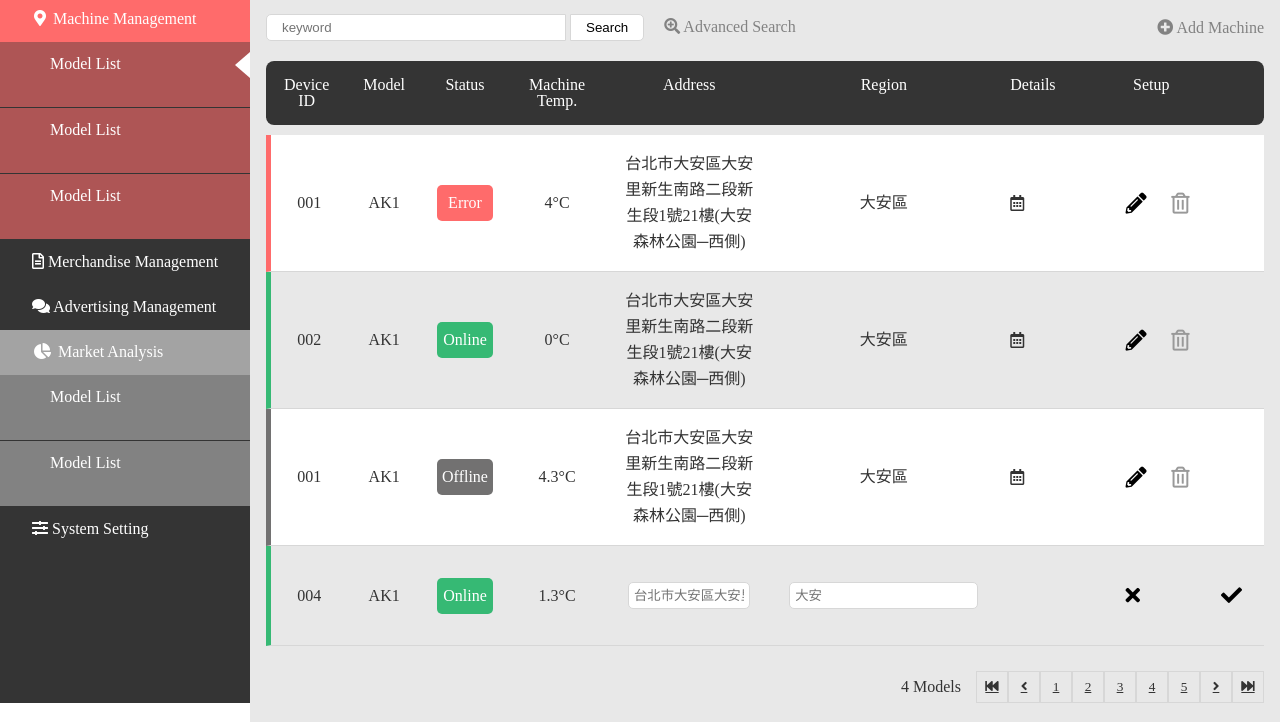
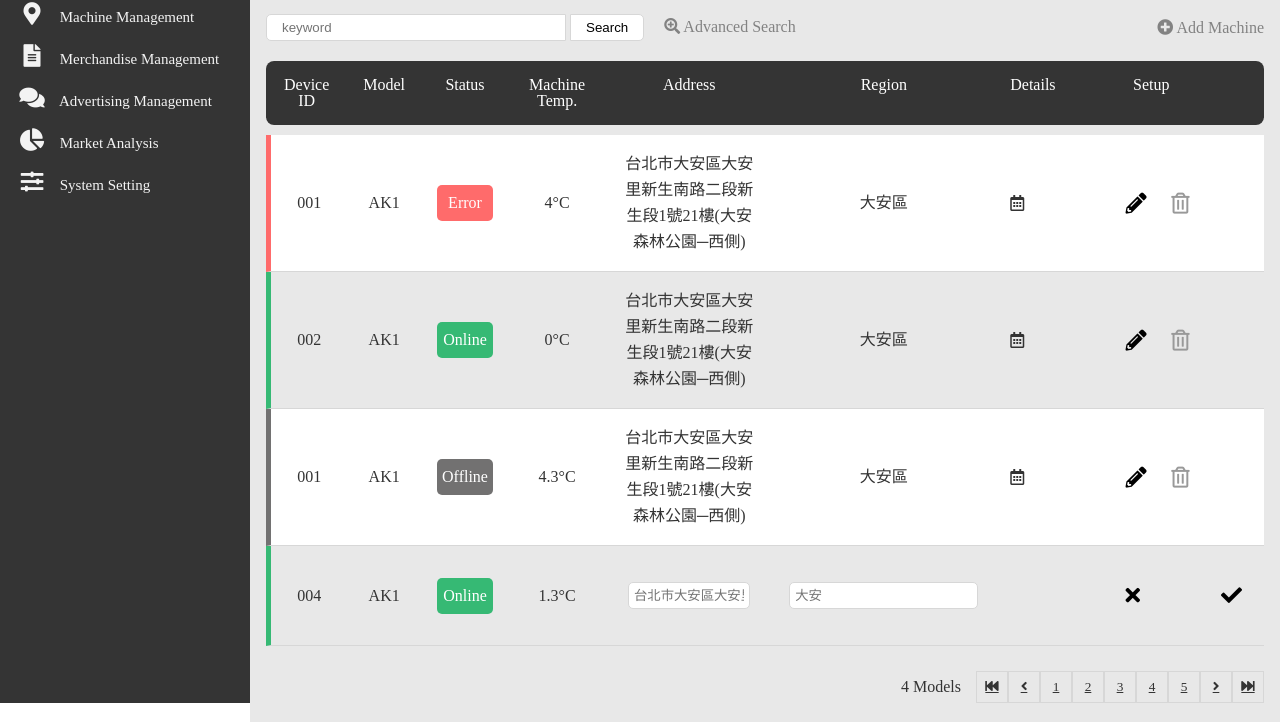
Before and after one commit to WengAndy/Front-End-Tranning, a website built with webpack: page week3_Integration/src/index.html in a window 1280 px wide. Shown: the part 137-859 px from the top of the page. Built offline with nearby package versions, Linux system fonts and the light colour scheme.

Commit message:
update integration menu function

```diff
--- a/week3_Integration/src/css/styles.scss
+++ b/week3_Integration/src/css/styles.scss
@@ -40,9 +40,6 @@ $disable: #999;
   background-color: transparent;
 }
 
-
-
-
 #container {
   display: flex;
 
@@ -51,59 +48,75 @@ $disable: #999;
       color: $whiteText;
       background: $menuBackGround;
       line-height: 2.8;
-
       .logo {
           text-align: center;
-    }
-
-    .list {
-      padding-left: 2em;
-    }
-
-    .active-lv1{
-      background: $primaryRed;
-      i {
-        padding-left: 34px;
-      }
-
-      span {
-        padding-left: 3px;
+          font-size: 13pt;
+          font-weight: bold;
+          text-align: center;
+          a {
+              color: #f3f3f3;
           }
       }
 
-    .active-lv2{
-      height: 65px;
-      background: $activity-color;
-      padding-left: 50px;
+      a {
+          color: $activity-color;
+          line-height: 60px;
+      }
+      .list {
+          color: #f3f3f3;
+          font-size: 15px;
+          background: #343434;
+          &:hover {
+              background: $hover-lv2-color;
+              a {
+                  color: $whiteText;
+              }
+              .menuTitle {
+                  background: $hover-color;
+              }
+              .subName {
+                  a {
+                      display: block;
+                  }
+              }
+          }
+          i {
+              width: 28px;
+              text-align: center;
+              font-size: 17pt;
+              margin: 0 10px 0 0;
+          }
+          .menuTitle {
+              padding-left: 18px;
+          }
+          .subName {
+              a {
+                  display: none;
+                  position: relative;
+                  padding: 0 0 0 58px;
                   border-bottom: 1px solid $menuBackGround;
-    }
-
-    .select {
+                  &.focus {
+                      &:after {
                           position: absolute;
                           border-top: 13px solid hsla(0, 0, 0, 0);
                           border-bottom: 13px solid hsla(0, 0, 0, 0);
                           border-right: 15px solid $whiteText;
-      height: 0;
-      margin: -35px 0 0 185px;
-    }
-
-    .hover-lv1{
-      display: block;
-      background: $hover-color;
-      i {
-        padding-left: 34px;
-      }
-
-      span {
-        padding-left: 3px;
+                          margin: 18px 0 0 104px;
+                          content: '';
                       }
                   }
-
-    .hover-lv2 {
-      height: 65px;
-      background: $hover-lv2-color;
-      padding-left: 50px;
-      border-bottom: 1px solid $menuBackGround;
+              }
+          }
+          &.active {
+              background: $activity-color;
+              a {
+                  display: block;
+                  color: $whiteText;
+              }
+              .menuTitle {
+                  background: $primaryRed;
+              }
+          }
       }
   }
 
--- /dev/null
+++ b/week3_Integration/src/data/menuData.js
@@ -0,0 +1,131 @@
+const menuData = [
+  {
+    id: 1,
+    menuName: 'Dealer Management',
+    icon: 'fas fa-clipboard',
+    subMenu: [
+      {
+        subId: 1,
+        subMenuName: 'Model List',
+      },
+      {
+        subId: 2,
+        subMenuName: 'Model List',
+      },
+      {
+        subId: 3,
+        subMenuName: 'Model List',
+      },
+    ],
+  }, {
+    id: 2,
+    menuName: 'User Management',
+    icon: 'fas fa-user',
+    subMenu: [
+      {
+        subId: 4,
+        subMenuName: 'Model List',
+      },
+      {
+        subId: 5,
+        subMenuName: 'Model List',
+      },
+      {
+        subId: 6,
+        subMenuName: 'Model List',
+      },
+    ],
+  }, {
+    id: 3,
+    menuName: 'Machine Management',
+    icon: 'fas fa-map-marker-alt',
+    subMenu: [
+      {
+        subId: 7,
+        subMenuName: 'Model List',
+      },
+      {
+        subId: 8,
+        subMenuName: 'Model List',
+      },
+      {
+        subId: 9,
+        subMenuName: 'Model List',
+      },
+    ],
+  }, {
+    id: 4,
+    menuName: 'Merchandise Management',
+    icon: 'far fa-file-alt',
+    subMenu: [
+      {
+        subId: 10,
+        subMenuName: 'Model List',
+      },
+      {
+        subId: 11,
+        subMenuName: 'Model List',
+      },
+      {
+        subId: 12,
+        subMenuName: 'Model List',
+      },
+    ],
+  }, {
+    id: 5,
+    menuName: 'Advertising Management',
+    icon: 'far fa-comments',
+    subMenu: [
+      {
+        subId: 13,
+        subMenuName: 'Model List',
+      },
+      {
+        subId: 14,
+        subMenuName: 'Model List',
+      },
+      {
+        subId: 15,
+        subMenuName: 'Model List',
+      },
+    ],
+  }, {
+    id: 6,
+    menuName: 'Market Analysis',
+    icon: 'fas fa-chart-pie',
+    subMenu: [
+      {
+        subId: 16,
+        subMenuName: 'Model List',
+      },
+      {
+        subId: 17,
+        subMenuName: 'Model List',
+      },
+      {
+        subId: 18,
+        subMenuName: 'Model List',
+      },
+    ],
+  }, {
+    id: 7,
+    menuName: 'System Setting',
+    icon: 'fas fa-sliders-h',
+    subMenu: [
+      {
+        subId: 19,
+        subMenuName: 'Model List',
+      },
+      {
+        subId: 20,
+        subMenuName: 'Model List',
+      },
+      {
+        subId: 21,
+        subMenuName: 'Model List',
+      },
+    ],
+  },
+];
+
+module.exports = menuData;
--- a/week3_Integration/src/index.html
+++ b/week3_Integration/src/index.html
@@ -10,44 +10,25 @@
     <div id="container">
         <nav id="menu">
             <h1 class="logo">IVM LOGO</h1>
-            <div class="list">
-                <i class="fas fa-calendar-check"></i>
-                <span>Dealer Management</span>
-            </div>
-            <div class="list">
-                <i class="far fa-user"></i>
-                <span>User Management</span>
-            </div>
-            <div class="active-lv1">
-                <i class="fas fa-map-marker-alt"></i>
-                <span>Machine Management</span>
-                <div class="active-lv2">
-                        Model List
-                        <div class="select"></div>
-                </div>
-                <div class="active-lv2">Model List</div>
-                <div class="active-lv2">Model List</div>
-            </div>
-            <div class="list">
-                <i class="far fa-file-alt"></i>
-                <span>Merchandise Management</span>
-            </div>
-            <div class="list">
-                <i class="fas fa-comments"></i>
-                <span>Advertising Management</span>
-            </div>
-            <div class="hover-lv1">
-                <i class="fas fa-chart-pie"></i>
-                <span>Market Analysis</span>
-                <div class="hover-lv2">Model List</div>
-                <div class="hover-lv2">Model List</div>
-            </div>
-            <div class="list">
-                <i class="fas fa-sliders-h"></i>
-                <span>System Setting</span>
-            </div>
         </nav>
 
+        <!-- 參考 css Navigation Bar  -->
+        <template id="template-menu">
+                <div>
+                    <div class="list">
+                        <div class="menuTitle">
+                            <i class="fa"></i>
+                            <span class="menuName"></span>
+                        </div>
+                        <ul class="subName"></ul>
+                    </div>
+                     <div class="subMenuItem">
+                          <li>
+                              <a href="#"></a>
+                          </li>
+                    </div>
+                </div>
+            </template>
         <div id="main">
             <div class="header">
                 <div class="link">
--- a/week3_Integration/src/js/index.js
+++ b/week3_Integration/src/js/index.js
@@ -1,10 +1,18 @@
 import 'bootstrap/dist/js/bootstrap.bundle.min';
+// import '../css/menu.scss';
 import '../css/styles.scss';
 import '../img/user.jpg';
 import '../index.html';
+import menuData from '../data/menuData';
+import MenuTitle from '../menu/menuTitle';
 
 if (ENV !== 'production') {
   require('../index.html');
 }
 
-$(() => {});
+$(() => {
+  menuData.forEach((menu) => {
+    const $MenTitle = new MenuTitle(menu);
+    $('#menu').append($MenTitle.result());
+  });
+});
--- /dev/null
+++ b/week3_Integration/src/menu/menuTitle.js
@@ -0,0 +1,36 @@
+export default class MenuCard {
+  constructor(menu) {
+    const $mainTemplate = $($('#template-menu').html());
+    const $menuList = $mainTemplate.find('.list');
+    const $menuTitle = $menuList.find('.menuTitle');
+    const $groupLink = $mainTemplate.find('.subName');
+    $menuTitle.find('i').addClass(`${menu.icon}`);
+    $menuTitle.find('.menuName').text(`${menu.menuName}`);
+
+    menu.subMenu.forEach((submenu) => {
+      const $mainTemplateSubItem = $($('#template-menu').html()).find('.subMenuItem');
+      const $subTitle = $mainTemplateSubItem.find('li');
+      const $subItem = $mainTemplateSubItem.find('a').text(`${submenu.subMenuName}`);
+      $subItem.click(() => {
+        $('a').removeClass('focus');
+        $subItem.addClass('focus');
+      });
+      $groupLink.append($subTitle);
+    });
+
+    this.MenuCard = $menuList;
+
+    $menuList.click(() => {
+      $('.list').removeClass('active');
+      $menuList.toggleClass('active');
+    });
+
+    $menuTitle.click(() => {
+      $('a').removeClass('focus');
+    });
+  }
+
+  result() {
+    return this.MenuCard;
+  }
+}
```
Lines whose indentation alone changed are shown as unchanged.
